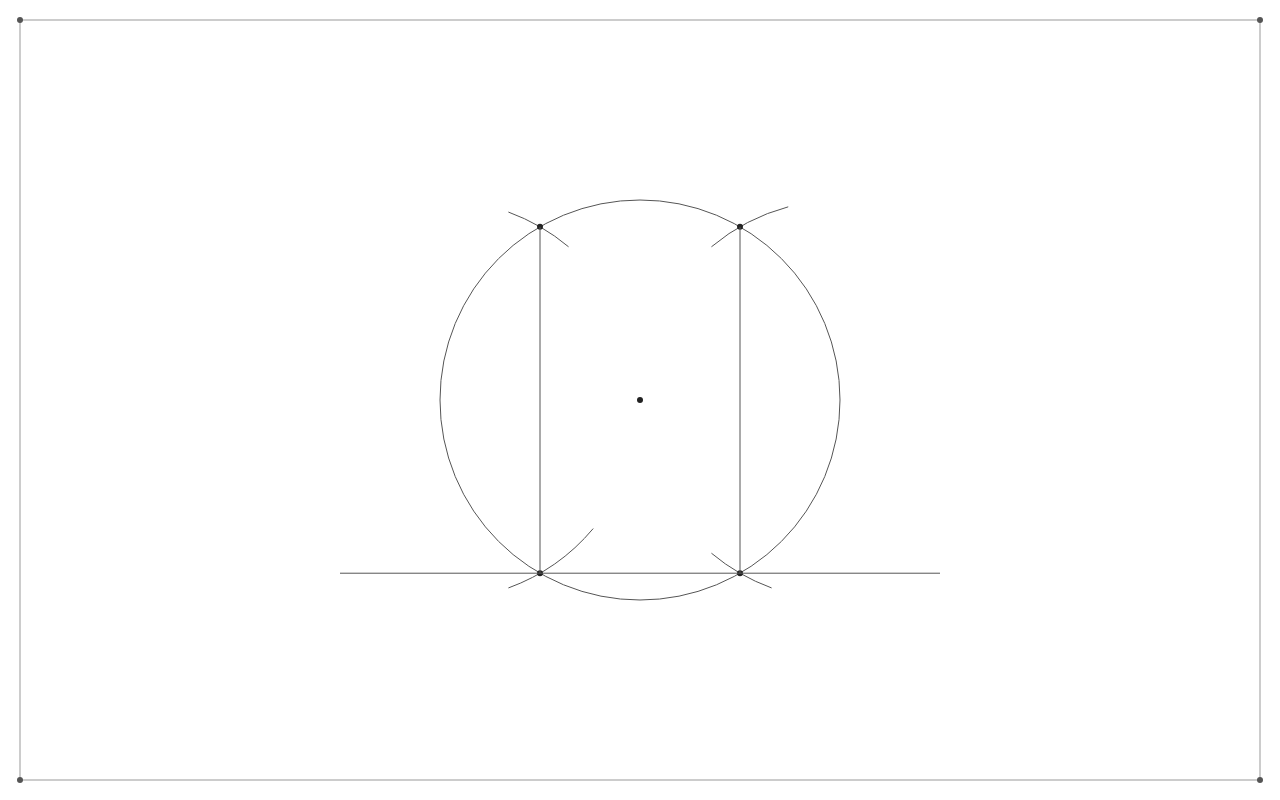
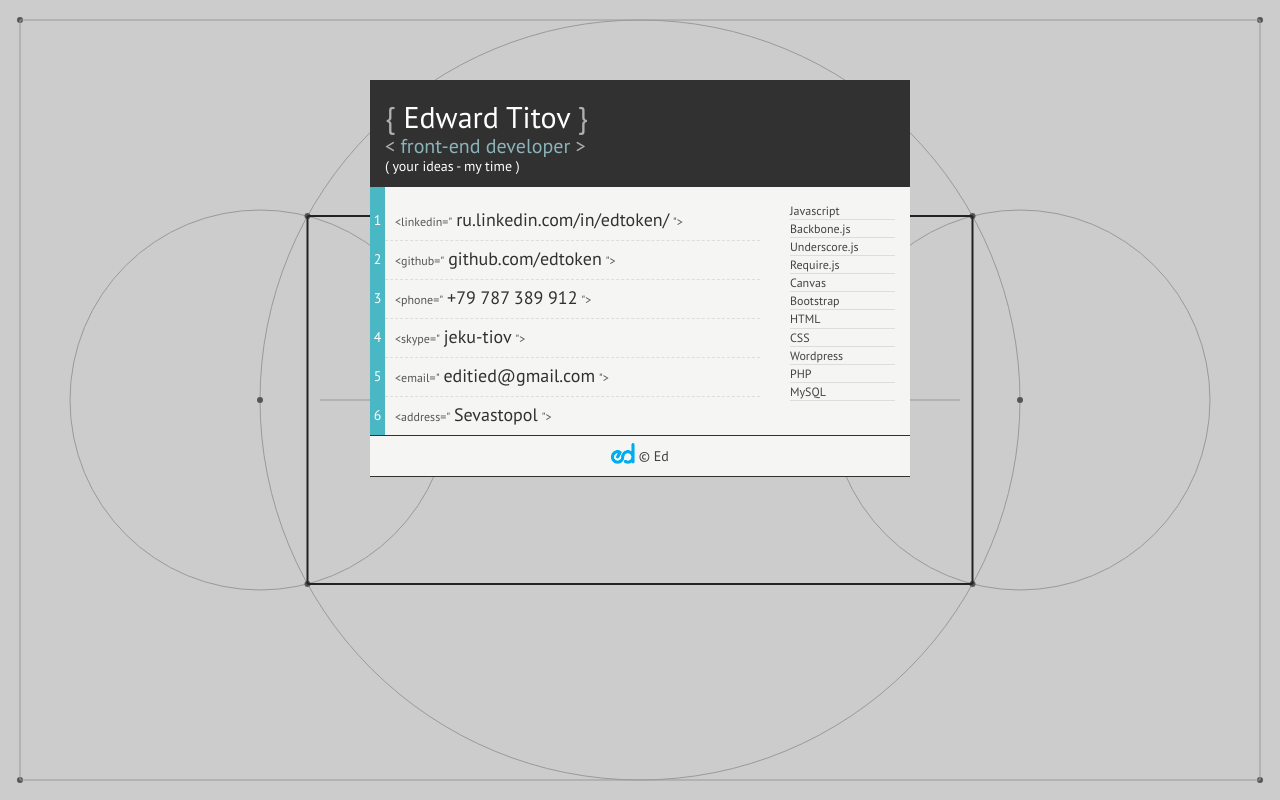
Before and after one commit to edtoken/edtoken.github.io, a plain HTML site: page new.html in a window 1280 px wide. Drawn offline with Linux system fonts and the light colour scheme.

Commit message:
deleted:    assets/js/card2.js 	modified:   assets/js/card3.js 	modified:   assets/stylesheets/main.css 	modified:   assets/stylesheets/main.css.map 	modified:   assets/stylesheets/main.min.css 	modified:   assets/stylesheets/main.min.css.map 	modified:   assets/stylesheets/main.scss 	modified:   new.html 	deleted:    visit.html

```diff
--- a/assets/js/card2.js
+++ /dev/null
@@ -1,533 +0,0 @@
-(function($){
-
-	window.requestAnimationFrame = window.requestAnimationFrame
-	|| window.mozRequestAnimationFrame
-	|| window.webkitRequestAnimationFrame
-	|| window.msRequestAnimationFrame;
-
-	var App = function(){
-
-		var that = this;
-		this.attributes = {
-			canvasId:'cardCanvas',
-			// rendered process
-			rendered:{
-				process:0,
-				step:1,
-				percent:0,
-				steps:[15, 20, 30, 20]
-			}
-		};
-
-		this.getReady = function(start, end){
-
-			if(!end && start > this.attributes.rendered.step){
-				return 0;
-			}
-
-			if(!end && start < this.attributes.rendered.step){
-				return 100;
-			}
-
-			if(!end && start == this.attributes.rendered.step){
-				return this.attributes.rendered.process * 100 / this.attributes.rendered.steps[this.attributes.rendered.step-1];
-			}
-
-			// if(end){
-
-			// 	var v = 0;
-			// 	for(var i=0; i<=end;i++){
-			// 		v+= that.attributes.rendered.steps[i];
-			// 	}
-			// }
-
-			return 100;
-		};
-
-		this.makeEvents = function(){
-
-			$(window).on('resize', function(){
-				that.ctx.canvas.width = that.$canvas.width();
-				that.ctx.canvas.height = that.$canvas.height();
-				that.render();
-			});
-
-		};
-
-		this.fn = {};
-		this.fn.renderLine = function(x1, x2, y1, y2, lineWidth, strokeStyle, options){
-			this.ctx.beginPath();
-			this.ctx.strokeStyle = strokeStyle;
-			this.ctx.moveTo(x1, y1);
-			this.ctx.lineTo(x2, y2);
-			this.ctx.stroke();
-		};
-		this.fn.renderCircle = function(x, y, radius, background, options){
-			this.ctx.beginPath();
-			this.ctx.arc(x, y, radius, 0, 2 * Math.PI, false);
-			this.ctx.fillStyle = background;
-			this.ctx.fill();
-		};
-		this.fn.renderCircleRange = function(x, y, radius, background, lineWidth, strokeStyle, options){
-			this.fn.renderCircle.call(this, x, y, radius, background, options);
-			this.ctx.lineWidth = lineWidth;
-			this.ctx.strokeStyle = strokeStyle;
-			this.ctx.stroke();
-		};
-
-		this.fn.renderArc = function(x, y, radius, startAngle, endAngle, lineWidth, strokeStyle){
-			this.ctx.beginPath();
-			this.ctx.arc(x, y, radius, startAngle, endAngle, false);
-			this.ctx.lineWidth = lineWidth;
-			this.ctx.strokeStyle = strokeStyle;
-			this.ctx.stroke();
-		};
-
-		this.getData = function(){
-
-			var r = that.attributes.rendered;
-			var opt = {};
-
-			opt.base = {};
-			opt.base.width = this.canvas.width;
-			opt.base.height = this.canvas.height;
-			opt.base.colors = {
-				line1:'#999999',
-				line2:'#555555',
-				line3:'#333333',
-				line4:'#000000',
-				point1:'#555555',
-				point2:'#222222'
-			};
-
-			opt.area = {};
-			opt.area.x1 = 20;
-			opt.area.y1 = 20;
-			opt.area.x2 = this.canvas.width - 20;
-			opt.area.y2 = this.canvas.height - 20;
-			opt.area.width =  this.canvas.width - 40;
-			opt.area.height =  this.canvas.height - 40;
-			opt.area.center = {x:this.canvas.width / 2, y:this.canvas.height / 2};
-
-			/**
-			 * render items
-			 */
-			opt.items = {};
-
-			/**
-			 * start points
-			 */
-			opt.items.startPoints = {
-				radius:3 / 100 * this.getReady(1, false),
-				background:opt.base.colors.point1,
-				items:[
-					{x:opt.area.x1, y:opt.area.y1},
-					{x:opt.area.x1, y:opt.area.y2},
-					{x:opt.area.x2, y:opt.area.y1},
-					{x:opt.area.x2, y:opt.area.y2}
-				]
-			};
-
-			/**
-			 * start lines
-			 */
-			opt.items.startLines = {
-				lineWidth:1,
-				strokeStyle:opt.base.colors.line1,
-				items:[
-					{
-						x1:opt.area.x1,
-						x2:opt.area.x1 + ((opt.area.x2 - opt.area.x1) / 100 * this.getReady(2, false)),
-						y1:opt.area.y1,
-						y2:opt.area.y1
-					},
-					{
-						x1:opt.area.x2,
-						x2:opt.area.x2,
-						y1:opt.area.y1,
-						y2:opt.area.y1 + ((opt.area.y2 - opt.area.y1) / 100 * this.getReady(2, false))
-					},
-					{
-						x1:opt.area.x1,
-						x2:opt.area.x1,
-						y1:opt.area.y1,
-						y2:opt.area.y1 + ((opt.area.y2 - opt.area.y1) / 100 * this.getReady(2, false))
-					},
-					{
-						x1:opt.area.x1,
-						x2:opt.area.x1 + ((opt.area.x2 - opt.area.x1) / 100 * this.getReady(2, false)),
-						y1:opt.area.y2,
-						y2:opt.area.y2
-					}
-				]
-			};
-
-			/**
-			 * started centered
-			 * point
-			 */
-			opt.items.startCenterPoint = {
-				radius:3 / 100 * this.getReady(1, false),
-				background:opt.base.colors.point2,
-				position:{x:opt.area.center.x, y:opt.area.center.y}
-			};
-
-			/**
-		       * started centered
-		       * circle
-		       */
-		      if(this.getReady(1, false)){
-		      	opt.items.startCenterCircle = {
-					radius:200,
-					background:'transparent',
-					lineWidth:1,
-					strokeStyle:opt.base.colors.line2,
-					position:{x:opt.area.center.x, y:opt.area.center.y}
-			      };
-		      }
-
-
-		      /**
-		       * start circle rects
-		       */
-		      if(this.getReady(2, false)){
-
-			      opt.items.startCircleResects = {
-			      	radius:200,
-			      	lineWidth:1,
-			      	strokeStyle:opt.base.colors.line1,
-			      	items:[
-			      		{
-			      			x:opt.area.center.x + opt.items.startCenterCircle.radius,
-			      			y:opt.area.center.y,
-			      			startAngle:110 * (Math.PI / 180) ,
-			      			endAngle:130 * (Math.PI / 180)
-			      		}
-			      	]
-			      };
-
-			      if(this.getReady(2, false)){
-			      	opt.items.startCircleResects.items.push({
-		      			x:opt.area.center.x - opt.items.startCenterCircle.radius,
-		      			y:opt.area.center.y,
-		      			startAngle:40 * (Math.PI / 180),
-		      			endAngle:70 * (Math.PI / 180)
-		      		});
-		      		opt.items.startCircleResects.items.push({
-		      			x:opt.area.center.x - opt.items.startCenterCircle.radius,
-		      			y:opt.area.center.y,
-		      			startAngle:290 * (Math.PI / 180),
-		      			endAngle:310 * (Math.PI / 180)
-		      		});
-		      	}
-
-			      if(this.getReady(3, false)){
-		      		opt.items.startCircleResects.items.push({
-		      			x:opt.area.center.x + opt.items.startCenterCircle.radius,
-		      			y:opt.area.center.y,
-		      			startAngle:230 * (Math.PI / 180),
-		      			endAngle:255 * (Math.PI / 180)
-		      		});
-			      }
-			}
-
-		      /**
-		       * start circle points intersection
-		       * calc http://algolist.manual.ru/maths/geom/intersect/circlecircle2d.php
-		       * http://www.litunovskiy.com/gamedev/intersection_of_two_circles/
-		       */
-		      if(this.getReady(2, false)){
-
-			      opt.items.startCirclePoints = {
-			      	radius:3,
-					background:opt.base.colors.point2,
-					items:[
-						{
-							x:function(){
-								return opt.items.startCircleResects.items[0].x - opt.items.startCircleResects.radius / 2
-							},
-							y:function(){
-								return opt.items.startCircleResects.items[0].y + (opt.items.startCenterCircle.radius * Math.sqrt(3) / 2) ;
-							}
-						}
-
-					]
-			      };
-
-			      if(this.getReady(3, false)){
-			      	opt.items.startCirclePoints.items.push({
-						x:function(){
-							return opt.items.startCircleResects.items[1].x + opt.items.startCircleResects.radius / 2
-						},
-						y:function(){
-							return opt.items.startCircleResects.items[1].y + (opt.items.startCenterCircle.radius * Math.sqrt(3) / 2) ;
-						}
-					});
-			      	opt.items.startCirclePoints.items.push({
-						x:function(){
-							return opt.items.startCircleResects.items[1].x + opt.items.startCircleResects.radius / 2
-						},
-						y:function(){
-							return opt.items.startCircleResects.items[1].y - (opt.items.startCenterCircle.radius * Math.sqrt(3) / 2) ;
-						}
-					});
-			      	opt.items.startCirclePoints.items.push({
-						x:function(){
-							return opt.items.startCircleResects.items[0].x - opt.items.startCircleResects.radius / 2
-						},
-						y:function(){
-							return opt.items.startCircleResects.items[0].y - (opt.items.startCenterCircle.radius * Math.sqrt(3) / 2) ;
-						}
-					});
-			      }
-			}
-		      /**
-		       * baseLine
-		       */
-		      if(this.getReady(3, false)){
-			      opt.items.baselineBottom = {
-			      	lineWidth:1,
-					strokeStyle:opt.base.colors.line2,
-					position:{
-						x1:opt.area.center.x - opt.items.startCenterCircle.radius - 100,
-						x2:opt.area.center.x - opt.items.startCenterCircle.radius - 100
-							+ ( ((opt.area.center.x + opt.items.startCenterCircle.radius + 100)
-								- (opt.area.center.x - opt.items.startCenterCircle.radius - 100)) / 100 * this.getReady(3, false) )
-						,
-						y1:opt.items.startCirclePoints.items[0].y(),
-						y2:opt.items.startCirclePoints.items[0].y()
-					}
-			      };
-			}
-
-			if(this.getReady(3, false)){
-			      opt.items.baseLineRight = {
-			      	lineWidth:1,
-					strokeStyle:opt.base.colors.line2,
-					position:{
-						x1:opt.area.center.x + opt.items.startCenterCircle.radius - 100,
-						x2:opt.area.center.x + opt.items.startCenterCircle.radius - 100,
-						y1:opt.items.startCirclePoints.items[1].y(),
-						y2:opt.items.startCirclePoints.items[1].y() -
-							(opt.items.startCirclePoints.items[1].y() - opt.items.startCirclePoints.items[2].y()) / 100
-							* this.getReady(3, false)
-					}
-			      };
-			}
-
-			if(this.getReady(4, false)){
-			      opt.items.baseLineLeft = {
-			      	lineWidth:2,
-					strokeStyle:opt.base.colors.line2,
-					position:{
-						x1:opt.area.center.x - opt.items.startCenterCircle.radius + 100,
-						x2:opt.area.center.x - opt.items.startCenterCircle.radius + 100,
-						y1:opt.items.startCirclePoints.items[0].y(),
-						y2:opt.items.startCirclePoints.items[1].y() -
-							(opt.items.startCirclePoints.items[1].y() - opt.items.startCirclePoints.items[2].y()) / 100
-							* this.getReady(4, false)
-					}
-			      };
-			}
-
-			return opt;
-		};
-
-		this.render = function(){
-
-			var d = this.getData();
-			var c = this.ctx;
-
-			c.beginPath();
-			c.clearRect(0,0,d.base.width, d.base.height);
-
-			/**
-			 * renderred start points
-			 */
-			if(d.items.startLines){
-				for(var i1 in d.items.startLines.items){
-					this.fn.renderLine.call(
-						this,
-						d.items.startLines.items[i1].x1,
-						d.items.startLines.items[i1].x2,
-						d.items.startLines.items[i1].y1,
-						d.items.startLines.items[i1].y2,
-						d.items.startLines.lineWidth,
-						d.items.startLines.strokeStyle
-					);
-				}
-			}
-
-			/**
-			 * rendered start lines
-			 */
-			if(d.items.startPoints){
-				for(var i2 in d.items.startPoints.items){
-					this.fn.renderCircle.call(
-						this,
-						d.items.startPoints.items[i2].x,
-						d.items.startPoints.items[i2].y,
-						d.items.startPoints.radius,
-						d.items.startPoints.background
-					);
-				}
-			}
-
-			/**
-			 * render center point
-			 */
-			if(d.items.startCenterPoint){
-				this.fn.renderCircle.call(
-					this,
-					d.items.startCenterPoint.position.x,
-					d.items.startCenterPoint.position.y,
-					d.items.startCenterPoint.radius,
-					d.items.startCenterPoint.background
-				);
-			}
-
-			/**
-			* render center circle
-			*/
-			if(d.items.startCenterCircle){
-				this.fn.renderCircleRange.call(
-				this,
-					d.items.startCenterCircle.position.x,
-					d.items.startCenterCircle.position.y,
-					d.items.startCenterCircle.radius,
-					d.items.startCenterCircle.background,
-					d.items.startCenterCircle.lineWidth,
-					d.items.startCenterCircle.strokeStyle
-				);
-			}
-
-			/**
-			 * render circle rects
-			 */
-			if(d.items.startCircleResects){
-				for(var i3 in d.items.startCircleResects.items){
-					this.fn.renderArc.call(
-						this,
-						d.items.startCircleResects.items[i3].x,
-						d.items.startCircleResects.items[i3].y,
-						d.items.startCircleResects.radius,
-						d.items.startCircleResects.items[i3].startAngle,
-						d.items.startCircleResects.items[i3].endAngle,
-						d.items.startCircleResects.items.lineWidth,
-						d.items.startCircleResects.items.strokeStyle
-					);
-				}
-			}
-
-			/**
-			 * rendered start circle points intersection
-			 */
-			if(d.items.startCirclePoints){
-				for(var i2 in d.items.startCirclePoints.items){
-					this.fn.renderCircle.call(
-						this,
-						d.items.startCirclePoints.items[i2].x(),
-						d.items.startCirclePoints.items[i2].y(),
-						d.items.startCirclePoints.radius,
-						d.items.startCirclePoints.background
-					);
-				}
-			}
-
-
-			/**
-			 * render baseLine
-			 */
-			if(d.items.baselineBottom){
-				this.fn.renderLine.call(
-					this,
-					d.items.baselineBottom.position.x1,
-					d.items.baselineBottom.position.x2,
-					d.items.baselineBottom.position.y1,
-					d.items.baselineBottom.position.y2,
-					d.items.baselineBottom.lineWidth,
-					d.items.baselineBottom.strokeStyle
-				);
-			}
-
-			/**
-			 * baseline left
-			 */
-			if(d.items.baseLineLeft){
-				this.fn.renderLine.call(
-					this,
-					d.items.baseLineLeft.position.x1,
-					d.items.baseLineLeft.position.x2,
-					d.items.baseLineLeft.position.y1,
-					d.items.baseLineLeft.position.y2,
-					d.items.baseLineLeft.lineWidth,
-					d.items.baseLineLeft.strokeStyle
-				);
-			}
-
-			/**
-			 * baseline right
-			 */
-			if(d.items.baseLineRight){
-				this.fn.renderLine.call(
-					this,
-					d.items.baseLineRight.position.x1,
-					d.items.baseLineRight.position.x2,
-					d.items.baseLineRight.position.y1,
-					d.items.baseLineRight.position.y2,
-					d.items.baseLineRight.lineWidth,
-					d.items.baseLineRight.strokeStyle
-				);
-			}
-
-			if(this.attributes.rendered.step <= this.attributes.rendered.steps.length){
-
-				requestAnimationFrame(function(){
-				    if(that.attributes.rendered.process < that.attributes.rendered.steps[that.attributes.rendered.step - 1]){
-				        that.attributes.rendered.process++;
-				        that.attributes.rendered.percent = that.attributes.rendered.process * 100 / that.attributes.rendered.steps[that.attributes.rendered.step - 1];
-				    }else{
-				        that.attributes.rendered.process = 0;
-				        that.attributes.rendered.percent = 0;
-				        that.attributes.rendered.step++;
-				    }
-
-				    // TODO
-				    if(that.attributes.rendered.step <= that.attributes.rendered.steps.length){
-				        that.render();
-				    }
-				});
-
-			}
-
-			// console.log('RENDER', 'step:',this.attributes.rendered.step, 'process', this.attributes.rendered.process, 'end:',that.attributes.rendered.steps[that.attributes.rendered.step - 1], 'percent', this.attributes.rendered.percent);
-		};
-
-		this.initialize = function(opt){
-
-			if("getContext" in document.createElement("canvas") === false){
-				return false;
-        		}
-
-			var options = $.extend(that.attributes, opt);
-			this.canvas = document.getElementById(options.canvasId);
-			this.$canvas = $(this.canvas);
-			this.ctx = this.canvas.getContext('2d');
-			this.ctx.canvas.width = this.$canvas.width();
-			this.ctx.canvas.height = this.$canvas.height();
-
-			this.makeEvents();
-			this.render();
-
-		};
-	};
-
-
-	$(document).ready(function(){
-		new App().initialize({
-			canvasId:'cardCanvas',
-			speed:3
-		});
-	});
-
-})(jQuery);
--- a/assets/js/card3.js
+++ b/assets/js/card3.js
@@ -277,7 +277,12 @@
 						{
 							x:opt.area.center.x,
 							y:opt.area.center.y,
-							r: 300,
+							r: function(){
+								var a = $('#visitCardHeader').height();
+								var b = $('#visitCardBody').height();
+								var c = $('#visitCardFooter').height();
+								return a+b+c;
+							},
 							sAngle:0,
 							eAngle:360 / 100 * that.app.fn.calc.getReady(5, 5),
 							counterclockwise:false
@@ -330,7 +335,12 @@
 								return opt.area.center.x - item.items[0].r
 							},
 							y:opt.area.center.y,
-							r: 100,
+							r: function(){
+								var a = $('#visitCardHeader').height();
+								var b = $('#visitCardBody').height();
+								var c = $('#visitCardFooter').height();
+								return (a+b+c) / 2;
+							},
 							sAngle:0,
 							eAngle:360 / 100 * that.app.fn.calc.getReady(7, 7),
 							counterclockwise:false
@@ -342,7 +352,12 @@
 								return opt.area.center.x + item.items[0].r
 							},
 							y:opt.area.center.y,
-							r: 100 / 100 * that.app.fn.calc.getReady(7, 7),
+							r: function(){
+								var a = $('#visitCardHeader').height();
+								var b = $('#visitCardBody').height();
+								var c = $('#visitCardFooter').height();
+								return ((a+b+c) / 2) / 100 * that.app.fn.calc.getReady(7, 7);
+							},
 							sAngle:0,
 							eAngle:360,
 							counterclockwise:false
@@ -570,7 +585,7 @@
 				process:0,
 				step:1,
 				percent:0,
-				steps:[10,20,10,10,50,5,50,10,50, 200]
+				steps:[10,20,10,10,50,5,50,10,100]
 			}
 		};
 
@@ -596,14 +611,6 @@
 				switch(d.items[item].name){
 
 					default:
-
-						if(d.items[item].step.end
-							&& d.items[item].step.end <= this.attributes.r.step
-							&& typeof d.items[item].step.full !== 'undefined'
-							&& d.items[item].step.full === false
-						){
-							continue;
-						}
 
 						if(d.items[item].step.start && d.items[item].step.start > this.attributes.r.step){
 							continue;
@@ -647,8 +654,18 @@
 				    if(that.attributes.r.step <= that.attributes.r.steps.length){
 				        that.render();
 				    }
+
+				    	if(that.attributes.r.step > that.attributes.r.steps.length){
+				    		that.renderFinal();
+					}
 				});
 
+			}
+
+			this.renderFinal = function(){
+				$('#visitCardHeader').removeClass('disable');
+				$('#visitCardBody').removeClass('disable');
+				$('#visitCardFooter').removeClass('disable');
 			}
 
 			this.log({msg:'[F] render'});
@@ -663,7 +680,7 @@
 
         		this.fn.app = this;
 			this.attributes = $.extend(this.attributes, options);
-			this.canvas = document.getElementById('cardCanvas');
+			this.canvas = document.getElementById('mainCanvas');
 			this.$canvas = $(this.canvas);
 			this.ctx = this.canvas.getContext('2d');
 			this.ctx.canvas.width = this.$canvas.width();
--- a/assets/stylesheets/main.scss
+++ b/assets/stylesheets/main.scss
@@ -9,12 +9,13 @@ html,
 body
 {
     height: 100%;
-    background:#5C5959;
+    background:#ffffff;
 }
 
 body
 {
     color:#424242;
+    background:#ccc;
     padding: 0;
     margin: 0;
 }
@@ -39,6 +40,13 @@ body
 {
     width: 100%;
     height: 100%;
+}
+
+.visitCardHeader.disable,
+.visitCardBody.disable,
+.visitCardFooter.disable
+{
+    opacity: 0.1;
 }
 
 .visitCardHeader
--- a/new.html
+++ b/new.html
@@ -6,13 +6,84 @@
     <link rel="shortcut icon" href="assets/images/favicon.png">
     <link rel="stylesheet" href="assets/stylesheets/main.min.css">
     <script src="assets/js/lib/jquery-1.11.1.min.js"></script>
-    <script src="assets/js/card2.js"></script>
+    <script src="assets/js/card3.js"></script>
     <script src="assets/js/main.js"></script>
 </head>
-<body class="cardNew">
+<body>
 
-    <div class="cardWrap">
-        <canvas id="cardCanvas"></canvas>
+<div class="visitCardWrap container-fluid container-sm-height">
+    <div class="row row-sm-height">
+        <div class="col-xs-12 col-sm-offset-2 col-lg-offset-3 col-sm-8 col-lg-6 col-xs-height col-middle display-block">
+            <div class="visitCard" itemscope itemtype="http://schema.org/Person">
+                <div id="visitCardHeader" class="row visitCardHeader disable">
+                    <header class="col-sm-12 ">
+                        <div class="row">
+                            <div class="col-sm-8">
+                                <h1><span itemprop="name">Edward Titov</span></h1>
+                                <h2 itemprop="jobTitle">front-end developer</h2>
+                                <p>( your ideas - my time )</p>
+                            </div>
+                        </div>
+                    </header>
+                </div>
+                <div id="visitCardBody" class="row visitCardBody disable">
+                    <ol class="col-md-9 contactList">
+                        <li class="linkedin">
+                            <span class="code">&lt;linkedin="</span>
+                            <a target="blank" href="http://ru.linkedin.com/in/edtoken/">ru.linkedin.com/in/edtoken/</a>
+                            <span class="code">"&gt;</span>
+                        </li>
+                        <li class="github">
+                            <span class="code">&lt;github="</span>
+                            <a target="blank" href="http://github.com/edtoken">github.com/edtoken</a>
+                            <span class="code">"&gt;</span>
+                        </li>
+                        <li class="phone">
+                            <span class="code">&lt;phone="</span>
+                            <a itemprop="telephone" href="tel:+79787389912">+79 787 389 912</a>
+                            <span class="code">"&gt;</span>
+                        </li>
+                        <li class="skype">
+                            <span class="code">&lt;skype="</span>
+                            <a href="skype:jeku-tiov?chat">jeku-tiov</a>
+                            <span class="code">"&gt;</span>
+                        </li>
+                        <li class="email">
+                            <span class="code">&lt;email="</span>
+                            <a href="mailto:">editied@gmail.com</a>
+                            <span class="code">"&gt;</span>
+                        </li>
+                        <li class="address" itemprop="address" itemscope itemtype="http://schema.org/PostalAddress">
+                            <span class="code">&lt;address="</span>
+                            <span class="info" itemprop="streetAddress">Sevastopol</span>
+                            <span class="code">"&gt;</span>
+                        </li>
+                    </ol>
+                    <ul class="col-md-3 skillsList">
+                        <li data-val="75">Javascript</li>
+                        <li data-val="90">Backbone.js</li>
+                        <li data-val="90">Underscore.js</li>
+                        <li data-val="70">Require.js</li>
+                        <li data-val="20">Canvas</li>
+                        <li data-val="60">Bootstrap</li>
+                        <li data-val="90">HTML</li>
+                        <li data-val="90">CSS</li>
+                        <li data-val="85">Wordpress</li>
+                        <li data-val="60">PHP</li>
+                        <li data-val="40">MySQL</li>
+                    </ul>
+                </div>
+                <div id="visitCardFooter" class="visitCardFooter row disable">
+                    <p class="col-sm-12 copy"><img src="assets/images/favicon.png" alt="Edward Titov logo" class="logo"> &copy; Ed</p>
+                </div>
+            </div>
+         </div>
     </div>
+</div>
+
+<div id="canvasWrap" class="canvasWrap">
+    <canvas id="mainCanvas" class="mainCanvas"></canvas>
+</div>
+
 </body>
 </html>
```
Also changed, not shown: visit.html (deleted, +0 -18 lines), assets/stylesheets/main.css, assets/stylesheets/main.min.css, 2 other files.
